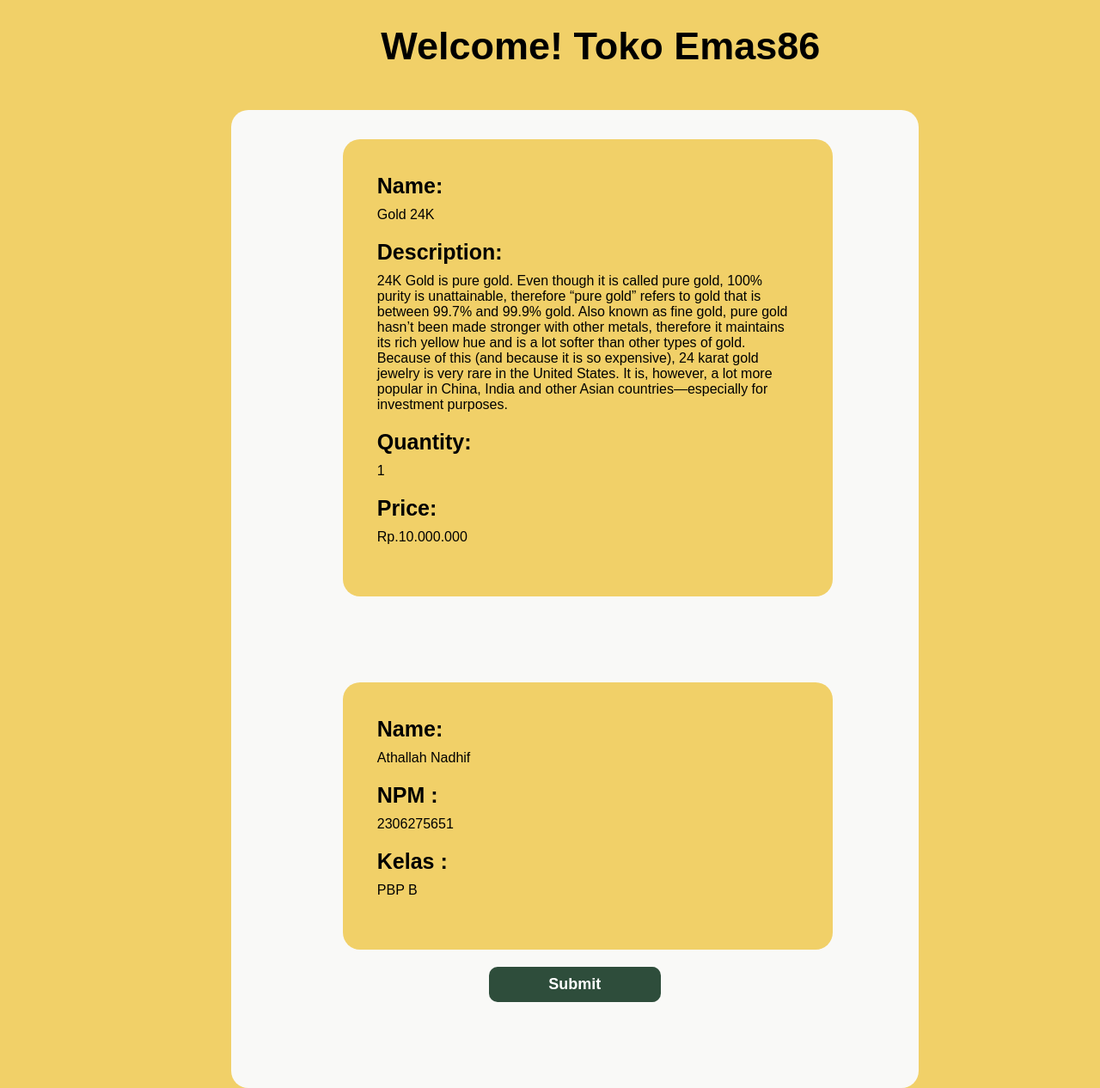
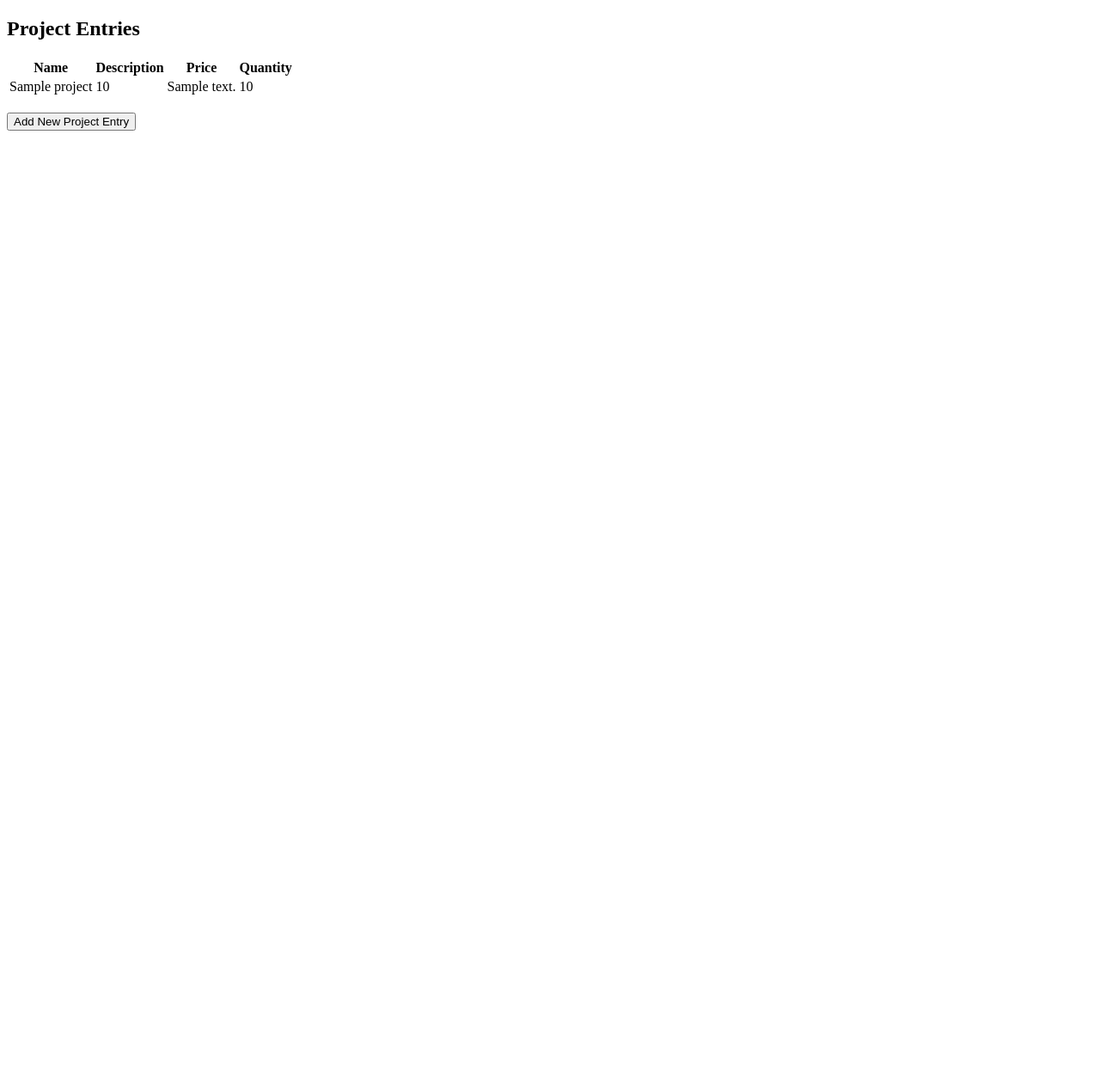
Before and after one commit to Athallah210505/E-COMMERCE, a Django app: page / in a window 1280 px wide. Shown: the whole page at 86% size. After the commit the page ends 152 px from the top, so only its background shows below. Run offline with Django 5.2, Linux system fonts and the light colour scheme; tables that the repository leaves empty hold one stand-in row (values such as "Sample post").

Commit message:
System Succes

```diff
--- a/jual_emas/settings.py
+++ b/jual_emas/settings.py
@@ -55,7 +55,7 @@ ROOT_URLCONF = 'jual_emas.urls'
 TEMPLATES = [
     {
         'BACKEND': 'django.template.backends.django.DjangoTemplates',
-        'DIRS': [],
+        'DIRS': [BASE_DIR / 'templates'],
         'APP_DIRS': True,
         'OPTIONS': {
             'context_processors': [
--- a/main/models.py
+++ b/main/models.py
@@ -1,10 +1,8 @@
 from django.db import models
+import uuid
 
-class Project(models.Model):
-    mood = models.CharField(max_length=255)
-    time = models.DateField(auto_now_add=True)
-    feelings = models.TextField()
-    mood_intensity = models.IntegerField()
+class Project(models.Model): # Moodn
+    id = models.UUIDField(primary_key=True, default=uuid.uuid4, editable=False)
     price = models.IntegerField()
     gold_name = models.CharField(max_length=255)
     quantity = models.IntegerField()
@@ -14,7 +12,6 @@ class Project(models.Model):
     kelas = models.CharField(max_length=255)
 
 
-
-    @property
-    def is_mood_strong(self):
-        return self.mood_intensity > 5
+    # @property
+    # def is_mood_strong(self):
+    #     return self.mood_intensity > 5
--- /dev/null
+++ b/main/templates/base.html
@@ -0,0 +1,13 @@
+{% load static %}
+<!DOCTYPE html>
+<html lang="en">
+  <head>
+    <meta charset="UTF-8" />
+    <meta name="viewport" content="width=device-width, initial-scale=1.0" />
+    {% block meta %} {% endblock meta %}
+  </head>
+
+  <body>
+    {% block content %} {% endblock content %}
+  </body>
+</html>
--- a/main/templates/main.html
+++ b/main/templates/main.html
@@ -1,119 +1,31 @@
-<html lang="en">
-<head>
-    <meta charset="UTF-8">
-    <meta name="viewport" content="width=device-width, initial-scale=1.0">
-    <title>Main Page</title>
+{% extends 'base.html' %}
 
-    <style>
-        body {
-            margin: 0;
-            padding: 0;
-            font-family: 'Poppins', sans-serif;
-            background-color: #F1D068;
-        }
+{% block content %}
+<h2>Project Entries</h2>
 
-        h1 {
-            text-align: center;
-            margin-top: 20px;
-            font-size: 45px;
-            margin-left: 10%;
-            margin-top: -200px;
-        }
-        h2 {
-            text-align: rigth;
-            margin-top: 20px;
-            font-size: 45px;
-            margin-left: 10%;
-            margin-top: -200px;
-        }
+{% if not project_entries %}
+<p>Belum ada data project pada tokemasa_86.</p>
+{% else %}
+<table>
+    <tr>
+        <th>Name</th>
+        <th>Description</th>
+        <th>Price</th>
+        <th>Quantity</th>
+    </tr>
+    {% for project_entry in project_entries %}
+    <tr>
+        <td>{{ project_entry.gold_name }}</td>
+        <td>{{ project_entry.price }}</td>
+        <td>{{ project_entry.description }}</td>
+        <td>{{ project_entry.quantity }}</td>
+    </tr>
+    {% endfor %}
+</table>
+{% endif %}
 
-        h5 {
-            margin: 0;
-            font-size: 25px;
-        }
-        p{
-            margin: 0;
-            font-size: 16px;
-            margin-top: 10px;
-            margin-bottom: 20px;
-
-        }
-
-        .box {
-            background-color: #F9F9F7;
-            padding: 100px;
-            border-radius: 20px;
-            width: 600px;
-            margin-left: 21%;
-            margin-top: 10%;
-        }
-
-        .container {
-            background-color: #F1D068;
-            padding: 40px;
-            margin-top: 200px;
-            border-radius: 20px;
-            margin-left: 5%;
-
-        }
-        .container-nama{
-            background-color: #F1D068;
-            padding: 40px;
-            margin-top: 100px;
-            border-radius: 20px;
-            margin-left: 5%;
-        }
-
-
-        .submit-button {
-            margin-top: 20px;
-            text-align: center;
-        }
-
-        .submit-button button {
-            width: 200px;
-            padding: 10px;
-            background-color: #2e4d3b;
-            color: white;
-            border: none;
-            border-radius: 10px;
-            font-size: 18px;
-            cursor: pointer;
-            font-weight: bold;
-        }
-
-        .submit-button button:hover {
-            background-color: #1f3428;
-        }
-    </style>
-</head>
-<body>
-
-    <div class="box">
-        <h1>Welcome! Toko Emas86</h1>
-        <h2>Detail:</h2>
-        <div class="container">
-            <h5>Name:</h5>
-            <p>{{ gold_name }}</p>
-            <h5>Description:</h5>
-            <p>{{ description }}</p>
-            <h5>Quantity:</h5>
-            <p>{{ quantity }}</p>
-            <h5>Price:</h5>
-            <p>{{ price }}</p>
-        </div>
-        <div class="container-nama">
-            <h5>Name:</h5>
-            <p>{{ name}}</p>
-            <h5>NPM : </h5>
-            <p>{{ npm }}</p>
-            <h5>Kelas :</h5>
-            <p>{{ kelas }}</p>
-        </div>
-        <div class="submit-button">
-            <button type="button">Submit</button>
-        </div>
-    </div>
-
-</body>
-</html>
+<br />
+<a href="{% url 'main:create_project_entry' %}">
+    <button>Add New Project Entry</button>
+</a>
+{% endblock content %}
--- a/main/urls.py
+++ b/main/urls.py
@@ -1,8 +1,14 @@
 from django.urls import path
-from main.views import show_main
+from main.views import show_main, create_project_entry, show_xml,show_json, show_xml_by_id, show_json_by_id
+from . import views
 
 app_name = 'main'
 
 urlpatterns = [
-    path('', show_main, name='show_main'),
+    path('', views.show_main, name='show_main'),
+    path('create_project_entry', create_project_entry, name='create_project_entry'),
+    path('xml/', show_xml, name='show_xml'),
+    path ('json/', show_json, name='show_json'),
+    path('xml/<str:id>/', show_xml_by_id, name='show_xml_by_id'),
+    path('json/<str:id>/', show_json_by_id, name='show_json_by_id'),
 ]
--- a/main/views.py
+++ b/main/views.py
@@ -1,7 +1,12 @@
-from django.shortcuts import render
+from django.shortcuts import render, redirect
+from main.models import Project
+from main.forms import ProjectEntryForm
+from django.http import HttpResponse
+from django.core import serializers
 
 # Create your views here.
 def show_main(request):
+    project_entries = Project.objects.all()
     context = {
         'gold_name' : 'Gold 24K',
         'description': '24K Gold is pure gold. Even though it is called pure gold, 100% purity is unattainable, therefore “pure gold” refers to gold that is between 99.7% and 99.9% gold. Also known as fine gold, pure gold hasn’t been made stronger with other metals, therefore it maintains its rich yellow hue and is a lot softer than other types of gold. Because of this (and because it is so expensive), 24 karat gold jewelry is very rare in the United States. It is, however, a lot more popular in China, India and other Asian countries—especially for investment purposes. ',
@@ -10,6 +15,33 @@ def show_main(request):
         'name' : 'Athallah Nadhif',
         'npm' : '2306275651',
         'kelas' : 'PBP B',
+        'project_entries': project_entries
     }
+    return render(request,"main.html", context)
 
-    return render(request, "main.html", context)
+def create_project_entry(request):
+        form = ProjectEntryForm(request.POST or None)
+        if form.is_valid() and request.method == "POST":
+            form.save()
+            return redirect("main:show_main")
+        context = {
+            "form": form
+        }
+        return render(request, "create_project.html", context)
+
+def show_xml (request):
+    data = Project.objects.all()
+    return HttpResponse(serializers.serialize("xml", data), content_type="application/xml")
+
+
+def show_json(request):
+    data_id= Project.objects.all()
+    return HttpResponse(serializers.serialize("json", data), content_type="application/json")
+
+def show_xml_by_id(request, id):
+    data_id = Project.objects.filter(pk=id)  # Use the id argument passed to the function
+    return HttpResponse(serializers.serialize("xml", data_id), content_type="application/xml")
+
+def show_json_by_id(request, id):
+    data_id = Project.objects.filter(pk=id)  # Use the id argument passed to the function
+    return HttpResponse(serializers.serialize("json", data_id), content_type="application/json")
```
Also changed, not shown: main/forms.py (added, +8 -0 lines), main/templates/create_project.html (added, +17 -0 lines), main/migrations/0001_initial.py, main/migrations/0002_project_delete_moodentry.py (added).
